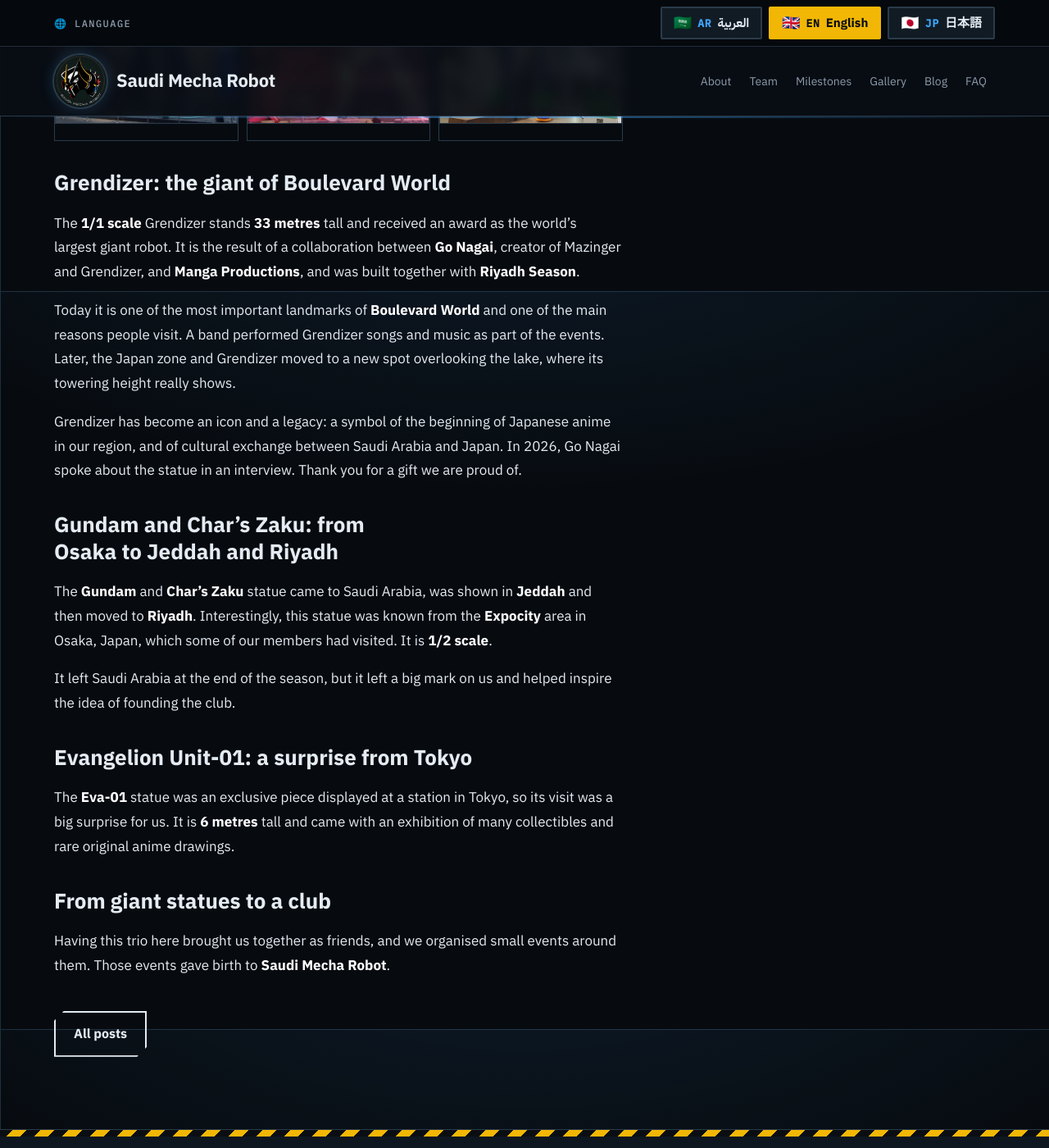
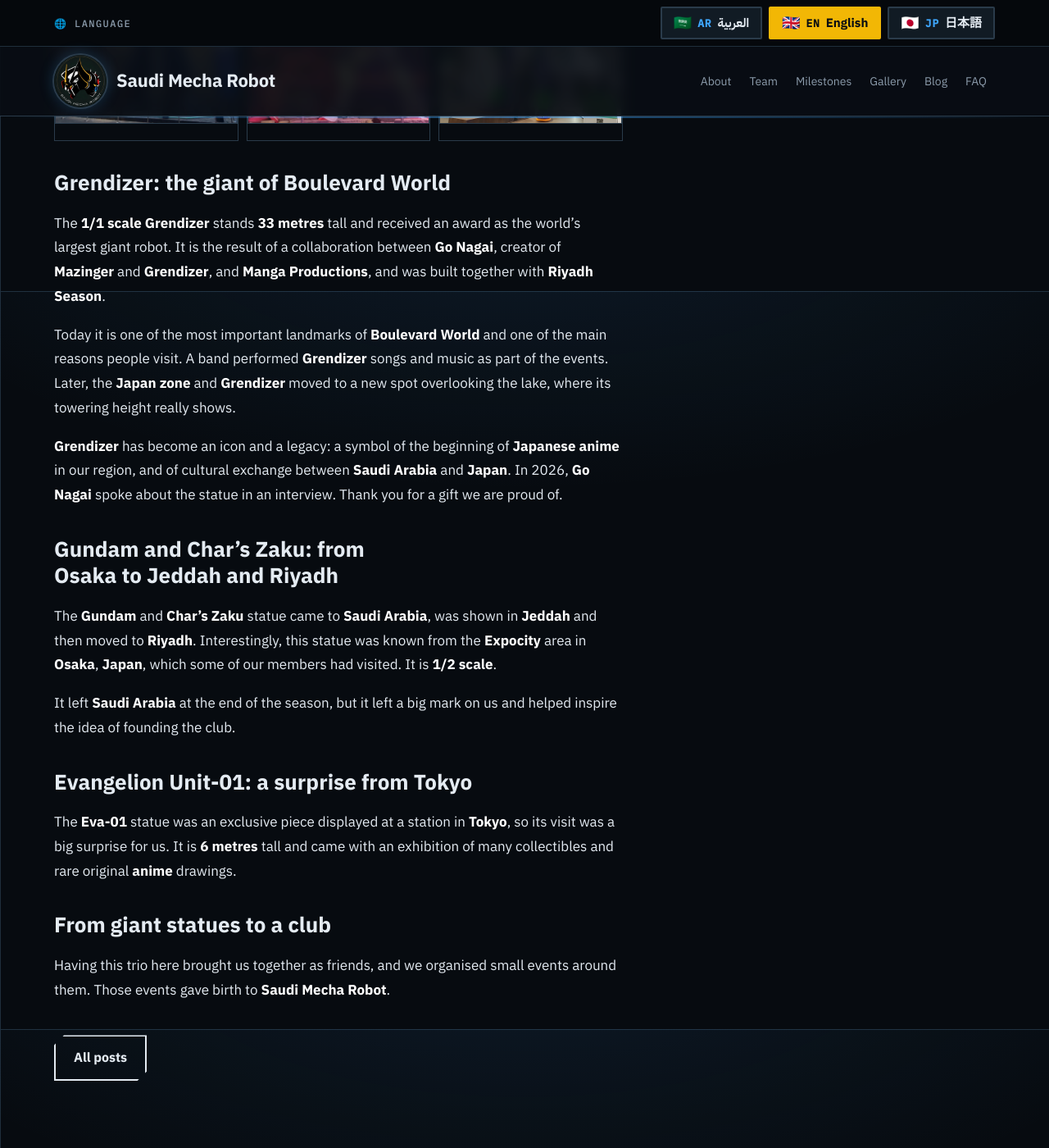
Before and after one commit to SaudiMechaRobot/SaudiMechaRobot.github.io, a Jekyll site: the page built from _posts/en/2026-10-18-mecha-giants-in-saudi.md, in a window 1280 px wide and 1400 px high, scrolled down 1445 px. Shown: the whole window at 82% size. Built offline with Jekyll 4.4.1, drawn with Linux system fonts in a browser that asks for light colours; some web fonts are replaced; some of the changed text lies outside the part shown.

Commit message:
Add files via upload

```diff
--- a/_posts/en/2026-10-18-mecha-giants-in-saudi.md
+++ b/_posts/en/2026-10-18-mecha-giants-in-saudi.md
@@ -6,7 +6,7 @@
 cover: /assets/images/blog/mecha-giants-cover.webp
 image: /assets/images/blog/mecha-giants-cover.jpg
 ---
-2022 and 2023 were packed years: some of the world's most iconic mecha came to Saudi Arabia: **Grendizer**, **Gundam**, **Zaku** and **Evangelion**. This trio brought us together as friends, and that is where the idea of our club began.
+2022 and 2023 were packed years: some of the world's most iconic **mecha** came to **Saudi Arabia**: **Grendizer**, **Gundam**, **Zaku** and **Evangelion**. This trio brought us together as friends, and that is where the idea of our club began.
 
 <div class="post-gallery">
   <a href="/assets/images/blog/grendizer-riyadh.webp" target="_blank" rel="noopener"><img src="/assets/images/blog/grendizer-riyadh.webp" alt="Giant Grendizer statue at Boulevard World, Riyadh" loading="lazy"></a>
@@ -16,21 +16,21 @@
 
 ## Grendizer: the giant of Boulevard World
 
-The **1/1 scale** Grendizer stands **33 metres** tall and received an award as the world's largest giant robot. It is the result of a collaboration between **Go Nagai**, creator of Mazinger and Grendizer, and **Manga Productions**, and was built together with **Riyadh Season**.
+The **1/1 scale** **Grendizer** stands **33 metres** tall and received an award as the world's largest giant robot. It is the result of a collaboration between **Go Nagai**, creator of **Mazinger** and **Grendizer**, and **Manga Productions**, and was built together with **Riyadh Season**.
 
-Today it is one of the most important landmarks of **Boulevard World** and one of the main reasons people visit. A band performed Grendizer songs and music as part of the events. Later, the Japan zone and Grendizer moved to a new spot overlooking the lake, where its towering height really shows.
+Today it is one of the most important landmarks of **Boulevard World** and one of the main reasons people visit. A band performed **Grendizer** songs and music as part of the events. Later, the **Japan zone** and **Grendizer** moved to a new spot overlooking the lake, where its towering height really shows.
 
-Grendizer has become an icon and a legacy: a symbol of the beginning of Japanese anime in our region, and of cultural exchange between Saudi Arabia and Japan. In 2026, Go Nagai spoke about the statue in an interview. Thank you for a gift we are proud of.
+**Grendizer** has become an icon and a legacy: a symbol of the beginning of **Japanese anime** in our region, and of cultural exchange between **Saudi Arabia** and **Japan**. In 2026, **Go Nagai** spoke about the statue in an interview. Thank you for a gift we are proud of.
 
 ## Gundam and Char's Zaku: from Osaka to Jeddah and Riyadh
 
-The **Gundam** and **Char's Zaku** statue came to Saudi Arabia, was shown in **Jeddah** and then moved to **Riyadh**. Interestingly, this statue was known from the **Expocity** area in Osaka, Japan, which some of our members had visited. It is **1/2 scale**.
+The **Gundam** and **Char's Zaku** statue came to **Saudi Arabia**, was shown in **Jeddah** and then moved to **Riyadh**. Interestingly, this statue was known from the **Expocity** area in **Osaka**, **Japan**, which some of our members had visited. It is **1/2 scale**.
 
-It left Saudi Arabia at the end of the season, but it left a big mark on us and helped inspire the idea of founding the club.
+It left **Saudi Arabia** at the end of the season, but it left a big mark on us and helped inspire the idea of founding the club.
 
 ## Evangelion Unit-01: a surprise from Tokyo
 
-The **Eva-01** statue was an exclusive piece displayed at a station in Tokyo, so its visit was a big surprise for us. It is **6 metres** tall and came with an exhibition of many collectibles and rare original anime drawings.
+The **Eva-01** statue was an exclusive piece displayed at a station in **Tokyo**, so its visit was a big surprise for us. It is **6 metres** tall and came with an exhibition of many collectibles and rare original **anime** drawings.
 
 ## From giant statues to a club
 
```
